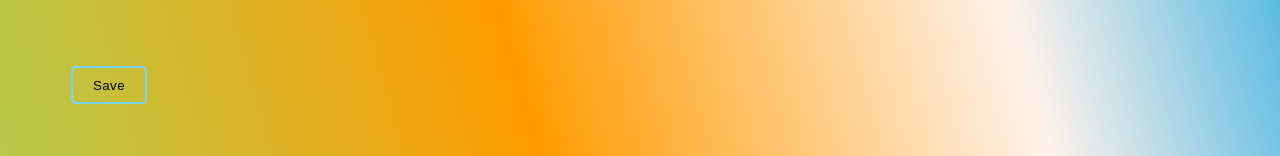
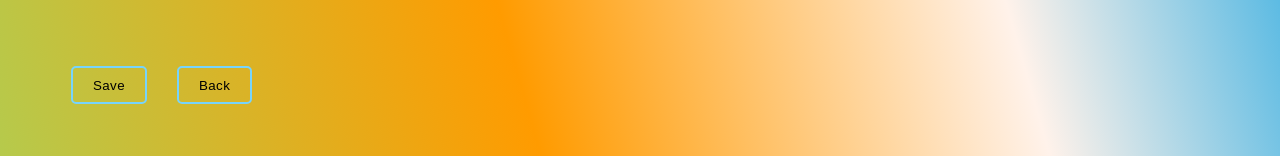
Before and after one commit to FFSS-38/Iteration, a React app: page /create in a window 1280 px wide. Shown: the part 547-703 px from the top of the page. Built offline with nearby package versions, Linux system fonts and the light colour scheme; a web font is replaced by a local one.

Commit message:
added routing

```diff
--- a/client/components/ChooseCreatePetPage.jsx
+++ b/client/components/ChooseCreatePetPage.jsx
@@ -23,7 +23,7 @@ const ChooseCreatePetPage = ({ petList, choose }) => {
     <div className="petChoiceMenu">
       <div className="petBanner">Choose your pet</div>
       <div className="petImages">{petCards}</div>
-      <a href="http://localhost:3001/create">
+      <a href="http://localhost:8080/create">
         <button>Add a pet</button>
       </a>
     </div>
--- a/client/components/CreateUpdatePet.jsx
+++ b/client/components/CreateUpdatePet.jsx
@@ -70,9 +70,14 @@ const CreateUpdatePet = (props) => {
         <div>
           <img className="avatarImage" src={avatarURL ?? ''}></img>
         </div>
-        <a href="http://localhost:3001/home">
+        <a href="http://localhost:8080/home">
           <button className="createUpdatePetButton">
             Save
+          </button>
+        </a>
+        <a href="http://localhost:8080/choose">
+          <button className="createUpdatePetButton">
+            Back
           </button>
         </a>
       </div>
```
